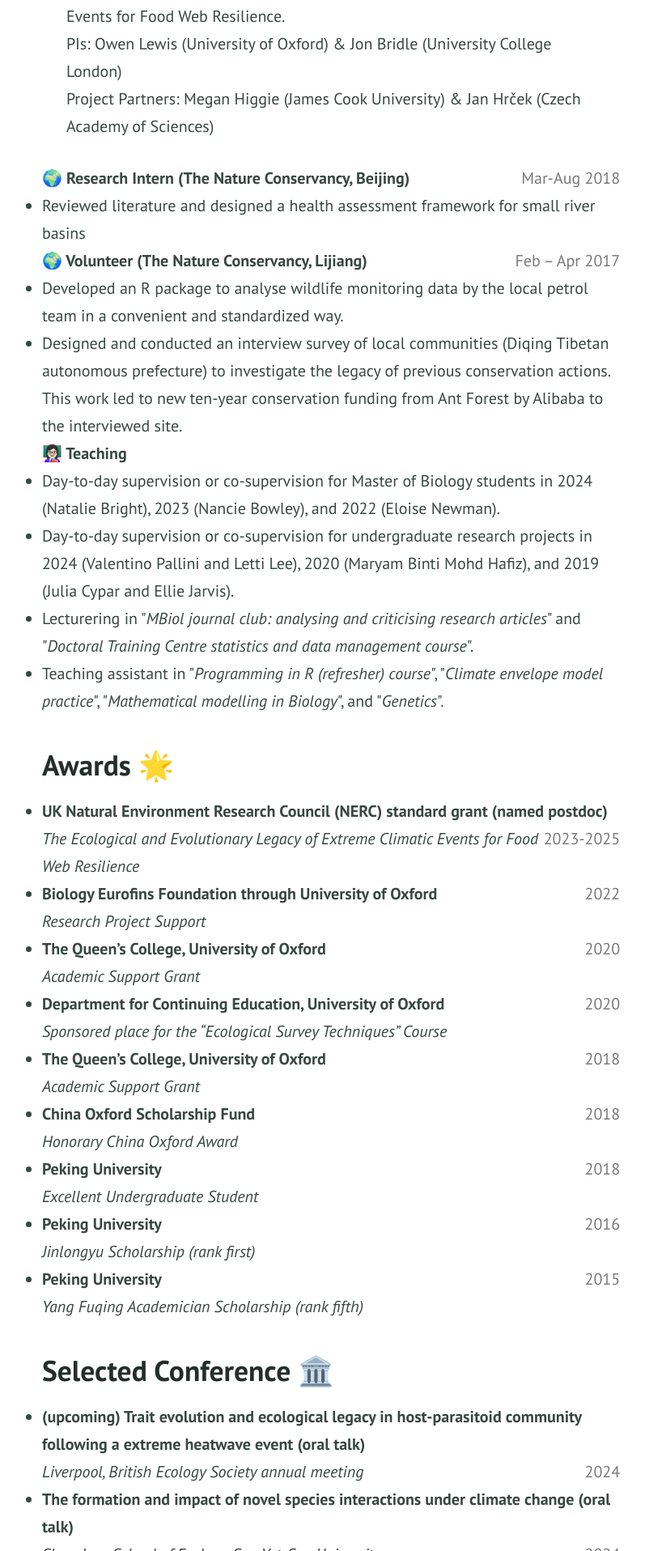
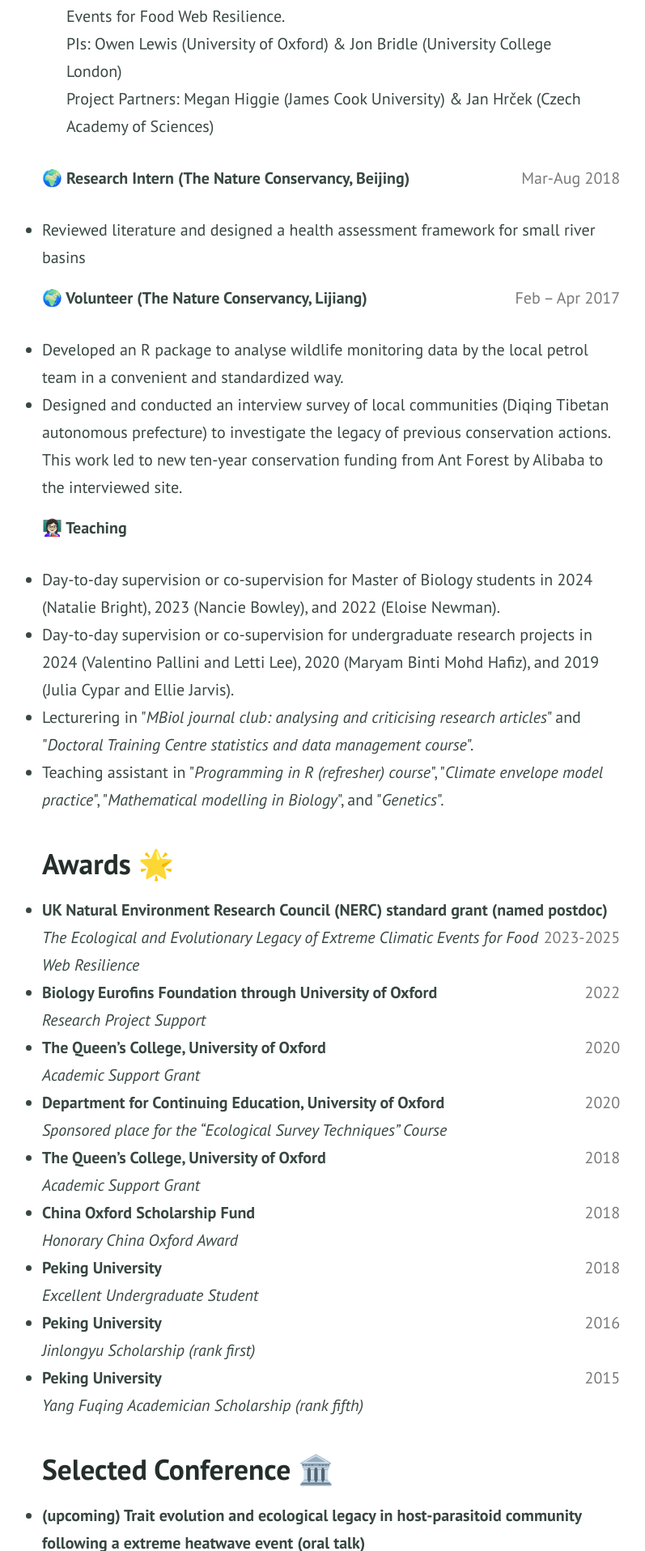
Before and after one commit to Jinlinc/jinlinc.github.io, a Jekyll site: the page built from resume.md, in a window 1280 px wide. Shown: the part 820-2736 px from the top of the page at 81% size, without its empty margins (231-1028 px from the left). Built offline with Jekyll 4.4.1, drawn with Linux system fonts in a browser that asks for light colours.

Commit message:
Update resume.md

```diff
--- a/resume.md
+++ b/resume.md
@@ -82,27 +82,27 @@
 
 <b>👩‍🔬 Postdoc (University of Oxford)</b>
 <span style="float:right; color:#7a7a7a;">2023 – 2025 (UK)</span><br>
-<p style="margin:30px">
-    Grant title: The Ecological and Evolutionary Legacy of Extreme Climatic Events for Food Web Resilience. <br>
+<p style="margin:30px">Grant title: The Ecological and Evolutionary Legacy of Extreme Climatic Events for Food Web Resilience. <br>
     PIs: Owen Lewis (University of Oxford) & Jon Bridle (University College London) <br>
     Project Partners: Megan Higgie (James Cook University) & Jan Hrček (Czech Academy of Sciences) <br>
 </p>
 
 <b>🌍 Research Intern (The Nature Conservancy, Beijing)</b>
 <span style="float:right; color:#7a7a7a;">Mar-Aug 2018</span><br>
-    <li>Reviewed literature and designed a health assessment framework for small river basins <br></li>
+<p style="margin:30px"><li>Reviewed literature and designed a health assessment framework for small river basins <br></li></p>
 
 <b>🌍 Volunteer (The Nature Conservancy, Lijiang)</b>
 <span style="float:right; color:#7a7a7a;">Feb – Apr 2017</span><br>
-    <li>Developed an R package to analyse wildlife monitoring data by the local petrol team in a convenient and standardized way. <br></li>
+<p style="margin:30px"><li>Developed an R package to analyse wildlife monitoring data by the local petrol team in a convenient and standardized way. <br></li>
     <li>Designed and conducted an interview survey of local communities (Diqing Tibetan autonomous prefecture) to investigate the legacy of previous conservation actions. This work led to new ten-year conservation funding from Ant Forest by Alibaba to the interviewed site. <br></li>
+</p>
 
 <b>👩🏻‍🏫 Teaching</b><br>
-    <li>Day-to-day supervision or co-supervision for Master of Biology students in 2024 (Natalie Bright), 2023 (Nancie Bowley), and 2022 (Eloise Newman).<br></li>
+<p style="margin:30px"><li>Day-to-day supervision or co-supervision for Master of Biology students in 2024 (Natalie Bright), 2023 (Nancie Bowley), and 2022 (Eloise Newman).<br></li>
     <li>Day-to-day supervision or co-supervision for undergraduate research projects in 2024 (Valentino Pallini and Letti Lee), 2020 (Maryam Binti Mohd Hafiz), and 2019 (Julia Cypar and Ellie Jarvis).<br></li>
     <li>Lecturering in "<i>MBiol journal club: analysing and criticising research articles</i>" and "<i>Doctoral Training Centre statistics and data management course</i>". <br></li>
     <li>Teaching assistant in "<i>Programming in R (refresher) course</i>", "<i>Climate envelope model practice</i>", "<i>Mathematical modelling in Biology</i>", and "<i>Genetics</i>". <br></li>
-
+</p>
 </ul>
 
 
```
